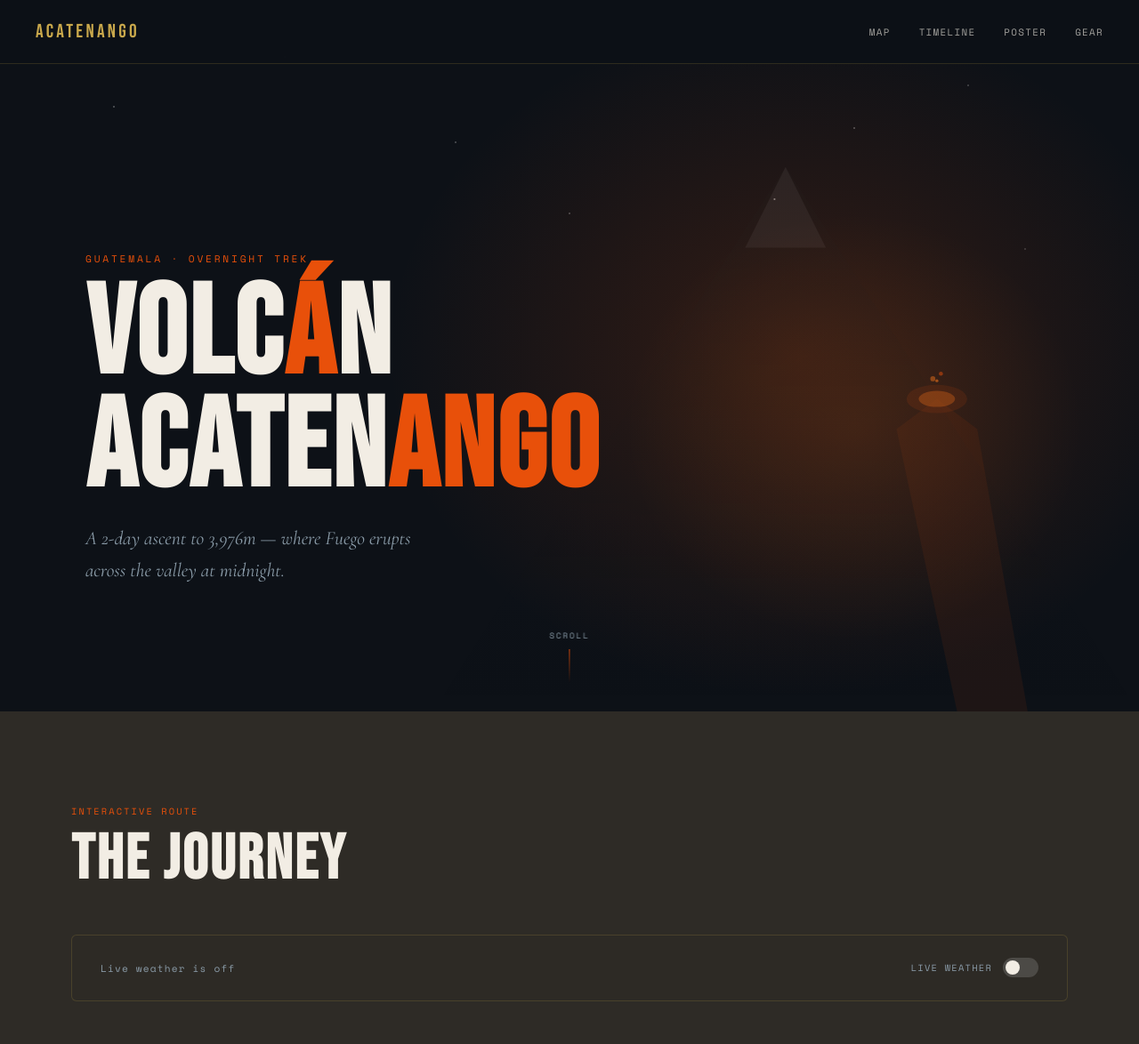
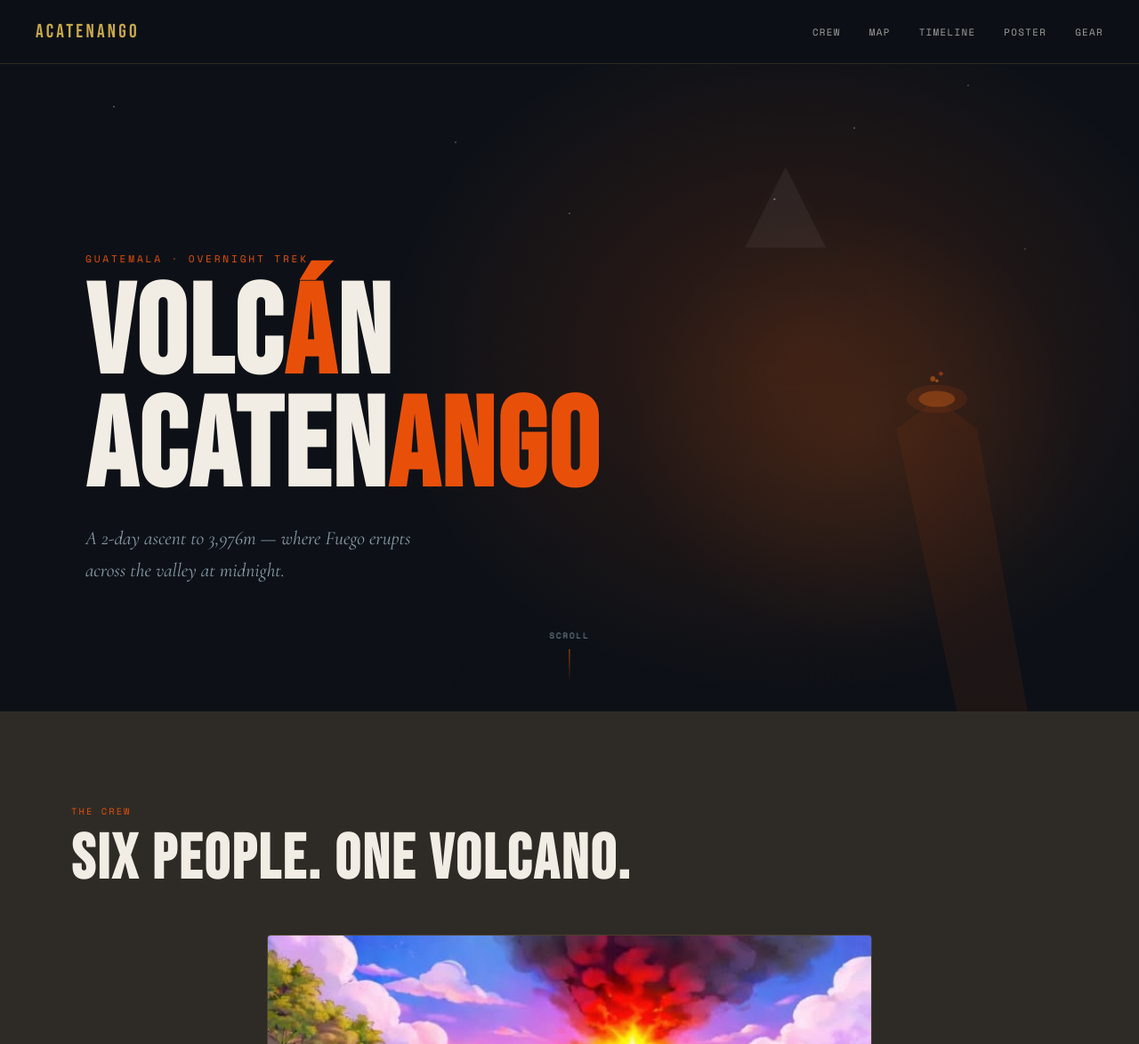
Before and after one commit to kevin-ayalaaragon/acatenango-itinerary, a Django app: template itinerary/templates/itinerary/index.html in a window 1280 px wide. Shown: the top 1174 px of the page at 89% size. Run offline with Django 4.2, Linux system fonts and the light colour scheme; the template is opened without the code that fills it, so the values that code supplies are empty.

Commit message:
trip status indicator, crew photo, remove weather widget

```diff
--- a/itinerary/static/itinerary/css/main.css
+++ b/itinerary/static/itinerary/css/main.css
@@ -142,75 +142,21 @@ section { padding: 6.5rem 0; }
   margin-bottom: 3rem;
 }
 
-/* ── WEATHER WIDGET ── */
-.weather-bar {
-  background: var(--card);
+/* ── CREW SECTION ── */
+#crew-section { background: var(--smoke); }
+.crew-photo-wrap { display: flex; flex-direction: column; align-items: center; gap: 1.2rem; }
+.crew-photo {
+  width: 100%; max-width: 680px;
+  border-radius: 4px;
   border: 1px solid var(--border);
-  border-radius: 6px;
-  padding: 1.4rem 2rem;
-  margin-bottom: 3rem;
-  display: flex; align-items: center; gap: 2rem; flex-wrap: wrap;
+  display: block;
+  object-fit: cover;
 }
-.weather-toggle-wrap {
-  display: flex; align-items: center; gap: .75rem; margin-left: auto;
+.crew-caption {
+  font-family: 'Space Mono', monospace; font-size: .65rem;
+  letter-spacing: .18em; text-transform: uppercase;
+  color: var(--mist); text-align: center;
 }
-.weather-toggle-label {
-  font-family: 'Space Mono', monospace; font-size: .65rem;
-  letter-spacing: .12em; text-transform: uppercase; color: var(--mist);
-}
-/* iOS-style toggle */
-.toggle-track {
-  position: relative; width: 40px; height: 22px; cursor: pointer;
-}
-.toggle-track input { position: absolute; opacity: 0; width: 100%; height: 100%; cursor: pointer; margin: 0; }
-.toggle-bg {
-  position: absolute; inset: 0; border-radius: 11px;
-  background: rgba(255,255,255,.15);
-  transition: background .25s;
-}
-.toggle-thumb {
-  position: absolute; top: 3px; left: 3px;
-  width: 16px; height: 16px; border-radius: 50%;
-  background: var(--cream); transition: transform .25s;
-  pointer-events: none;
-}
-.toggle-track input:checked ~ .toggle-bg { background: var(--ember); }
-.toggle-track input:checked ~ .toggle-thumb { transform: translateX(18px); }
-
-.weather-content { display: flex; align-items: center; gap: 1.5rem; flex-wrap: wrap; flex: 1; }
-.weather-emoji { font-size: 2.2rem; line-height: 1; }
-.weather-temp {
-  font-family: 'Bebas Neue', sans-serif; font-size: 2.4rem;
-  color: var(--gold); line-height: 1;
-}
-.weather-desc { font-style: italic; color: var(--mist); font-size: .95rem; }
-.weather-meta {
-  display: flex; gap: 1.2rem; flex-wrap: wrap;
-  font-family: 'Space Mono', monospace; font-size: .62rem;
-  letter-spacing: .08em; color: var(--mist);
-}
-.weather-meta span { white-space: nowrap; }
-.weather-advisory {
-  width: 100%; margin-top: .75rem;
-  font-family: 'Space Mono', monospace; font-size: .65rem;
-  letter-spacing: .08em; padding: .5rem .9rem;
-  border-radius: 3px; border-left: 3px solid;
-}
-.advisory-good  { border-color: #2d8a5e; background: rgba(45,138,94,.12); color: #6fcca0; }
-.advisory-ok    { border-color: var(--gold); background: rgba(201,168,76,.1); color: var(--gold); }
-.advisory-warn  { border-color: var(--ember); background: rgba(232,80,10,.1); color: var(--lava); }
-.weather-loading, .weather-error, .weather-off {
-  font-family: 'Space Mono', monospace; font-size: .7rem;
-  color: var(--mist); letter-spacing: .1em;
-}
-.weather-refresh-btn {
-  background: none; border: 1px solid var(--border); color: var(--mist);
-  font-family: 'Space Mono', monospace; font-size: .6rem;
-  letter-spacing: .1em; text-transform: uppercase;
-  padding: .35rem .8rem; border-radius: 3px; cursor: pointer;
-  transition: border-color .2s, color .2s;
-}
-.weather-refresh-btn:hover { border-color: var(--ember); color: var(--ember); }
 
 /* ── MAP SECTION ── */
 #map-section { background: var(--smoke); }
--- a/itinerary/static/itinerary/js/main.js
+++ b/itinerary/static/itinerary/js/main.js
@@ -71,85 +71,3 @@ document.querySelectorAll('.reveal').forEach(el => observer.observe(el));
 
   activateStop(0);
 })();
-
-/* ── WEATHER TOGGLE ── */
-(function () {
-  const toggle   = document.getElementById('weather-toggle');
-  const panel    = document.getElementById('weather-panel');
-  const refreshBtn = document.getElementById('weather-refresh');
-
-  if (!toggle) return;
-
-  // Persist preference in localStorage
-  const PREF_KEY = 'acatenango_weather_on';
-  const saved = localStorage.getItem(PREF_KEY);
-  if (saved === 'false') {
-    toggle.checked = false;
-    showOff();
-  }
-
-  toggle.addEventListener('change', () => {
-    localStorage.setItem(PREF_KEY, toggle.checked);
-    if (toggle.checked) {
-      fetchWeather();
-    } else {
-      showOff();
-    }
-  });
-
-  if (refreshBtn) {
-    refreshBtn.addEventListener('click', fetchWeather);
-  }
-
-  function fetchWeather() {
-    panel.innerHTML = '<span class="weather-loading">Fetching summit conditions…</span>';
-    fetch('/api/weather/')
-      .then(r => r.json())
-      .then(data => {
-        if (!data.enabled) { showOff(); return; }
-        if (data.error)    { showError(data.error); return; }
-        renderWeather(data.weather);
-      })
-      .catch(() => showError('Could not reach weather service'));
-  }
-
-  function renderWeather(w) {
-    const advisoryClass = {
-      good: 'advisory-good', ok: 'advisory-ok', warn: 'advisory-warn'
-    }[w.hiking_advisory?.level] || 'advisory-ok';
-
-    panel.innerHTML = `
-      <div class="weather-content">
-        <span class="weather-emoji">${w.emoji}</span>
-        <div>
-          <div class="weather-temp">${w.temp_c}°C</div>
-          <div class="weather-desc">${w.description}</div>
-        </div>
-        <div class="weather-meta">
-          <span>Feels ${w.apparent_c}°C</span>
-          <span>Wind ${w.wind_kmh} km/h</span>
-          <span>Gusts ${w.gusts_kmh} km/h</span>
-          <span>Cloud ${w.cloud_pct}%</span>
-          <span>Visibility ${w.visibility_km} km</span>
-          <span>Precip ${w.precip_mm} mm</span>
-        </div>
-        ${w.hiking_advisory ? `<div class="weather-advisory ${advisoryClass}">${w.hiking_advisory.text}</div>` : ''}
-        <div style="margin-top:.5rem">
-          <span style="font-family:'Space Mono',monospace;font-size:.58rem;color:var(--mist)">
-            Updated ${w.fetched_at} local time
-          </span>
-          <button class="weather-refresh-btn" id="weather-refresh" style="margin-left:1rem">↻ Refresh</button>
-        </div>
-      </div>
-    `;
-    // Re-bind the new refresh button
-    document.getElementById('weather-refresh')?.addEventListener('click', fetchWeather);
-  }
-
-  function showOff() {
-    panel.innerHTML = '<span class="weather-off">Live weather is off</span>';
-  }
-  function showError(msg) {
-    panel.innerHTML = `<span class="weather-error">⚠ ${msg}</span>`;
-  }
-})();
--- a/itinerary/templates/itinerary/index.html
+++ b/itinerary/templates/itinerary/index.html
@@ -13,6 +13,7 @@
 <nav class="nav">
   <div class="nav-logo">Acatenango</div>
   <ul class="nav-links">
+    <li><a href="#crew-section">Crew</a></li>
     <li><a href="#map-section">Map</a></li>
     <li><a href="#timeline-section">Timeline</a></li>
     <li><a href="#poster-section">Poster</a></li>
@@ -68,63 +69,48 @@
   </div>
 </section>
 
+
+<!-- ── TRIP STATUS BANNER ── -->
+{% if trip_status.trip_state == 'before' %}
+<div class="trip-banner trip-banner--before">
+  <span class="trip-banner-icon">✈️</span>
+  <span class="trip-banner-text">{{ trip_status.countdown }} &mdash; Guatemala is waiting.</span>
+</div>
+{% elif trip_status.trip_state == 'during' %}
+<div class="trip-banner trip-banner--during">
+  <span class="trip-banner-icon">🌋</span>
+  <span class="trip-banner-text">You&rsquo;re on the trip right now &mdash; today is <strong>{{ trip_status.today_label }}</strong>.</span>
+</div>
+{% elif trip_status.trip_state == 'after' %}
+<div class="trip-banner trip-banner--after">
+  <span class="trip-banner-icon">🏔️</span>
+  <span class="trip-banner-text">Trip complete &mdash; you hiked a volcano. That happened.</span>
+</div>
+{% endif %}
+
+<!-- ── CREW SECTION ── -->
+<section id="crew-section">
+  <div class="section-inner">
+    <p class="section-tag reveal">The Crew</p>
+    <h2 class="section-title reveal">Six People. One Volcano.</h2>
+    <div class="crew-photo-wrap reveal">
+      <img src="{% static 'itinerary/img/group-photo.jpg' %}" alt="The crew — Acatenango 2025" class="crew-photo"/>
+      <div class="crew-caption">Apr 23–28, 2025 · Antigua, Guatemala · Volcán Acatenango 3,976m</div>
+    </div>
+  </div>
+</section>
+
 <!-- ── MAP SECTION ── -->
 <section id="map-section">
   <div class="section-inner">
     <p class="section-tag reveal">Interactive Route</p>
     <h2 class="section-title reveal">The Journey</h2>
 
-    <!-- WEATHER BAR -->
-    <div class="weather-bar reveal">
-      <div id="weather-panel">
-        {% if weather %}
-          <div class="weather-content">
-            <span class="weather-emoji">{{ weather.emoji }}</span>
-            <div>
-              <div class="weather-temp">{{ weather.temp_c }}°C</div>
-              <div class="weather-desc">{{ weather.description }}</div>
-            </div>
-            <div class="weather-meta">
-              <span>Feels {{ weather.apparent_c }}°C</span>
-              <span>Wind {{ weather.wind_kmh }} km/h</span>
-              <span>Gusts {{ weather.gusts_kmh }} km/h</span>
-              <span>Cloud {{ weather.cloud_pct }}%</span>
-              <span>Visibility {{ weather.visibility_km }} km</span>
-              <span>Precip {{ weather.precip_mm }} mm</span>
-            </div>
-            {% if weather.hiking_advisory %}
-            <div class="weather-advisory advisory-{{ weather.hiking_advisory.level }}">
-              {{ weather.hiking_advisory.text }}
-            </div>
-            {% endif %}
-            <div style="margin-top:.5rem">
-              <span style="font-family:'Space Mono',monospace;font-size:.58rem;color:var(--mist)">
-                Updated {{ weather.fetched_at }} local time
-              </span>
-              <button class="weather-refresh-btn" id="weather-refresh" style="margin-left:1rem">↻ Refresh</button>
-            </div>
-          </div>
-        {% elif not weather_enabled %}
-          <span class="weather-off">Live weather is off</span>
-        {% else %}
-          <span class="weather-error">⚠ Weather data unavailable</span>
-        {% endif %}
-      </div>
-      <div class="weather-toggle-wrap">
-        <span class="weather-toggle-label">Live weather</span>
-        <label class="toggle-track">
-          <input type="checkbox" id="weather-toggle" {% if weather_enabled and weather %}checked{% endif %}/>
-          <span class="toggle-bg"></span>
-          <span class="toggle-thumb"></span>
-        </label>
-      </div>
-    </div>
-
     <div class="map-layout reveal">
       <div id="map-container"><div id="map"></div></div>
       <div id="stops-list">
         {% for stop in stops %}
-        <div class="stop-item" data-idx="{{ forloop.counter0 }}">
+        <div class="stop-item stop-item--{{ stop.status }}" data-idx="{{ forloop.counter0 }}">
           <div class="stop-day">{{ stop.day }}</div>
           <div class="stop-name">{{ stop.name }}</div>
           <div class="stop-meta">
@@ -145,9 +131,9 @@
     <p class="section-tag reveal">Hour by Hour</p>
     <h2 class="section-title reveal">Day-by-Day Timeline</h2>
     <div class="timeline-wrap">
-      {% for day, items in timeline_by_day.items %}
-      <div class="day-header reveal">{{ day|upper }}</div>
-      {% for item in items %}
+      {% for day, day_data in timeline_by_day.items %}
+      <div class="day-header day-header--{{ day_data.status }} reveal">{{ day|upper }}</div>
+      {% for item in day_data.items %}
       <div class="t-row reveal">
         <div class="t-time">{{ item.time }}</div>
         <div class="t-dot {% if item.major %}major{% endif %}"></div>
```
Also changed, not shown: other parts of itinerary/static/itinerary/css/main.css (+48 -1 lines), itinerary/views.py (+111 -42 lines), itinerary/static/itinerary/img/group-photo.jpg (added).
